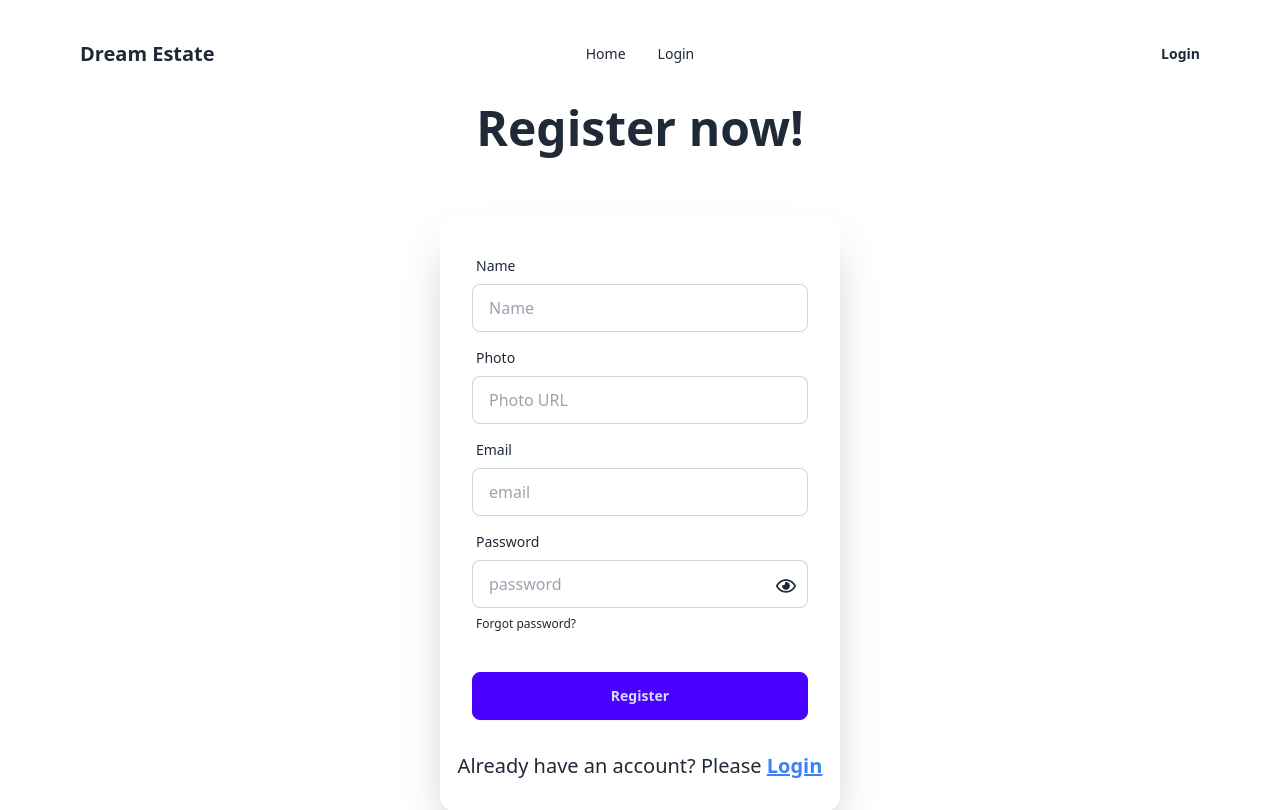
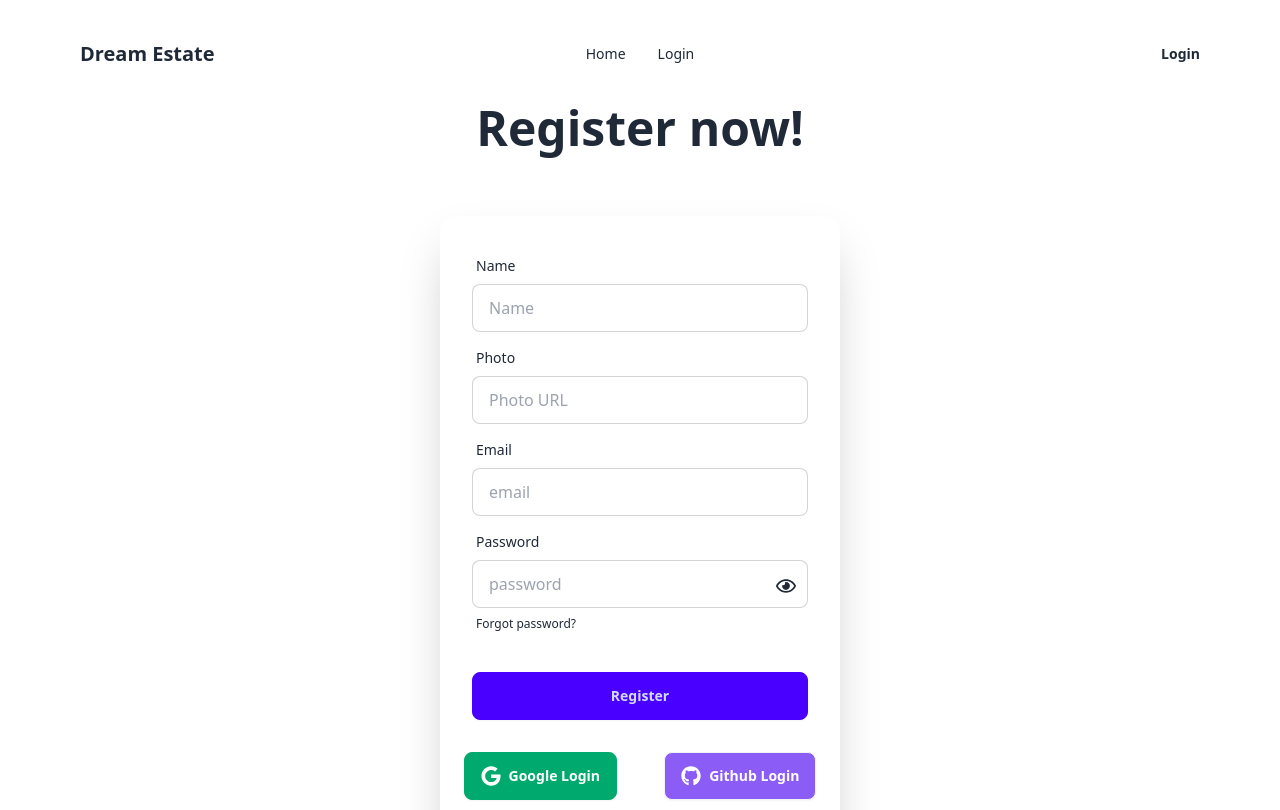
Before and after one commit to Shahriar3809/property-pulse, a React (Vite) app: page /register in a window 1280 px wide. Shown: the top 810 px of the page. Built offline with nearby package versions, Linux system fonts and the light colour scheme; no server answers.

Commit message:
Env added

```diff
--- a/src/Components/PrivateRoutes.jsx
+++ b/src/Components/PrivateRoutes.jsx
@@ -1,10 +1,11 @@
 import { useContext } from "react";
 import { AuthContext } from "../AuthProvider/AuthProvider";
-import { Navigate } from "react-router-dom";
+import { Navigate, useLocation } from "react-router-dom";
 import PropTypes from "prop-types";
 
 const PrivateRoutes = ({children}) => {
     const {user, loading} = useContext(AuthContext);
+    const location = useLocation()
     if(loading) {
         return (
           <>
@@ -19,7 +20,7 @@ const PrivateRoutes = ({children}) => {
         return children;
     }
 
-    return <Navigate to='/login'></Navigate>;
+    return <Navigate state={location.pathname} to='/login'></Navigate>;
 };
 
 
--- a/src/Pages/EstateDetails.jsx
+++ b/src/Pages/EstateDetails.jsx
@@ -1,7 +1,8 @@
+import { useParams } from "react-router-dom";
 
 
 const EstateDetails = () => {
-
+    const {id} = useParams()
     return (
         <div>
             Details
--- a/src/Pages/Login.jsx
+++ b/src/Pages/Login.jsx
@@ -1,5 +1,5 @@
 import { useContext, useState } from "react";
-import { Link } from "react-router-dom";
+import { Link, useLocation, useNavigate } from "react-router-dom";
 import { AuthContext } from "../AuthProvider/AuthProvider";
 import { toast } from "react-toastify";
 import { FaGoogle, FaRegEye, FaGithub, FaRegEyeSlash  } from "react-icons/fa";
@@ -10,6 +10,8 @@ const Login = () => {
       useContext(AuthContext);
 
       const [show, setShow] = useState(true);
+      const location = useLocation();
+      const navigate = useNavigate();
 
     const handleLogin = (event) => {
         event.preventDefault()
@@ -18,6 +20,7 @@ const Login = () => {
         loginUser(email, password)
         .then(result=> {
             setUser(result.user)
+            navigate(location?.state ? location.state : '/')
             event.target.reset()
             toast.success("Successfully logged in");
         })
@@ -33,6 +36,7 @@ const Login = () => {
         googleLogin()
         .then(result=> {
             setUser(result.user)
+            navigate(location?.state ? location.state : "/");
             toast.success("Successfully logged in");
         })
         .catch(error=> {
@@ -48,6 +52,7 @@ const Login = () => {
       githubLogin()
         .then((result) => {
           setUser(result.user);
+          navigate(location?.state ? location.state : "/");
           toast.success('Successfully logged in')
         })
         .catch((error) => {
--- a/src/Pages/Register.jsx
+++ b/src/Pages/Register.jsx
@@ -4,10 +4,11 @@ import { useForm } from "react-hook-form";
 import { Link, useNavigate } from "react-router-dom";
 import { toast } from "react-toastify";
 import { updateProfile } from "firebase/auth";
-import { FaRegEye, FaRegEyeSlash } from "react-icons/fa";
+import { FaGithub, FaGoogle, FaRegEye, FaRegEyeSlash } from "react-icons/fa";
 
 const Register = () => {
-  const { createUser, setUser } = useContext(AuthContext);
+  const { createUser, setUser, googleLogin, githubLogin } =
+    useContext(AuthContext);
   const navigate = useNavigate()
   const [show, setShow] = useState(true);
   const {
@@ -44,6 +45,30 @@ const Register = () => {
     toast.error('Email already Exist')
    })
   };
+
+     const handleGoogleLogin = () => {
+       googleLogin()
+         .then((result) => {
+           setUser(result.user);
+           toast.success("Successfully logged in");
+         })
+         .catch((error) => {
+           console.log(error.message);
+           toast.error("Something went wrong");
+         });
+     };
+
+     const handleGithubLogin = () => {
+       githubLogin()
+         .then((result) => {
+           setUser(result.user);
+           toast.success("Successfully logged in");
+         })
+         .catch((error) => {
+           console.log(error.message);
+           toast.error("Something went wrong");
+         });
+     };
 
   return (
     <div className="hero">
@@ -132,6 +157,22 @@ const Register = () => {
               <button className="btn btn-primary">Register</button>
             </div>
           </form>
+          <div className="flex flex-col md:flex-row mx-8 gap-3 md:mx-0 md:gap-0 justify-around mb-5">
+            <button
+              onClick={handleGoogleLogin}
+              className="btn btn-success text-white font-bold"
+            >
+              <FaGoogle className="text-xl" />
+              Google Login
+            </button>
+            <button
+              onClick={handleGithubLogin}
+              className="btn bg-violet-500 text-white font-bold"
+            >
+              <FaGithub className="text-xl" />
+              Github Login
+            </button>
+          </div>
           <div>
             <p className="text-center pb-8 text-xl">
               Already have an account? Please{" "}
--- a/src/Router/Router.jsx
+++ b/src/Router/Router.jsx
@@ -44,7 +44,11 @@ const router = createBrowserRouter([
       },
       {
         path: "/estate_details/:id",
-        element: <EstateDetails></EstateDetails>
+        element: (
+          <PrivateRoutes>
+            <EstateDetails></EstateDetails>
+          </PrivateRoutes>
+        ),
       },
     ],
   },
--- a/src/firebase/firebase.config.js
+++ b/src/firebase/firebase.config.js
@@ -1,14 +1,18 @@
 import { getAuth } from "firebase/auth";
 import { initializeApp } from "firebase/app";
 
+
+
+
 const firebaseConfig = {
-  apiKey: "AIzaSyAU6T9z96HZbQxT3qlSY-wToOODNifeHL4",
-  authDomain: "b9a9-estate-project.firebaseapp.com",
-  projectId: "b9a9-estate-project",
-  storageBucket: "b9a9-estate-project.appspot.com",
-  messagingSenderId: "370107754544",
-  appId: "1:370107754544:web:7b794d7c47bb7c12eae5f5"
+  apiKey: import.meta.env.VITE_APIKEY,
+  authDomain: import.meta.env.VITE_AUTHDOMAIN,
+  projectId: import.meta.env.VITE_PROJECTID,
+  storageBucket: import.meta.env.VITE_STORAGEBUCKET,
+  messagingSenderId: import.meta.env.VITE_MESSAGINGSENDERID,
+  appId: import.meta.env.VITE_APPID
 };
+
 
 
 const app = initializeApp(firebaseConfig);
```
